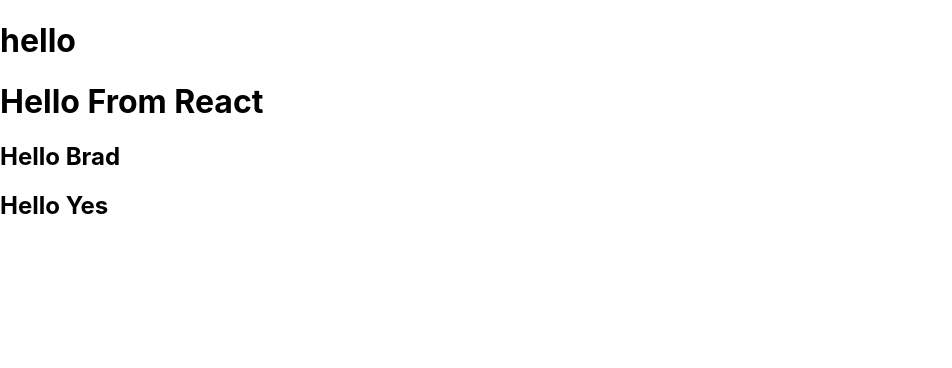
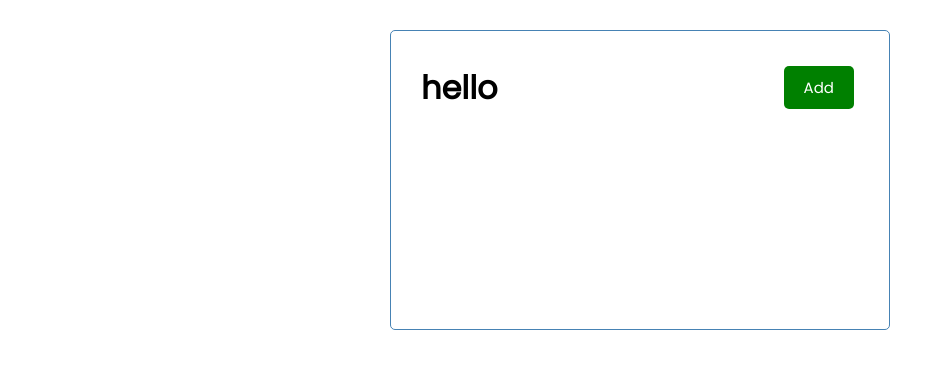
Before and after one commit to MonikaSzucs/react-task-tracker, a React (Create React App) app: page / in a window 1280 px wide. Shown: the top 368 px of the page, without its empty margins (0-952 px from the left). Built offline with nearby package versions, Linux system fonts and the light colour scheme.

Commit message:
Finished creating button and Online Function

```diff
--- a/src/App.js
+++ b/src/App.js
@@ -5,9 +5,9 @@
   return (
     <div className='container'>
       <Header title={"hello"}/>
-      <h1>Hello From React</h1>
+      {/* <h1>Hello From React</h1>
       <h2>Hello {name}</h2>
-      <h2>Hello {x ? "Yes" : "No"}</h2>
+      <h2>Hello {x ? "Yes" : "No"}</h2> */}
     </div>
   );
 }
--- /dev/null
+++ b/src/components/Button.js
@@ -0,0 +1,25 @@
+import PropTypes from 'prop-types'
+
+const Button = ({color, text, onClick}) => {
+    return (
+        <button
+            onClick={onClick}
+            style={{backgroundColor: color}}
+            className='btn'
+        >
+            {text}
+        </button>
+    )
+}
+
+Button.defaultProps = {
+    color:'steelblue'
+}
+
+Button.propTypes = {
+    text: PropTypes.string,
+    color: PropTypes.string,
+    onClick: PropTypes.func,
+}
+
+export default Button
--- a/src/components/Header.js
+++ b/src/components/Header.js
@@ -1,10 +1,17 @@
 // import React from 'react'
 import PropTypes from 'prop-types'
+import Button from './Button'
 
 const Header = ({ title }) => {
+    const onClick = () => {
+        console.log('Click')
+    }
     return (
-        <header>
+        <header className='header'>
             <h1>{title}</h1>
+            <Button color='green' text='Add' onClick={onClick}/>
+            {/* <Button color='blue' text='Hello 2'/>
+            <Button color='red' text='Hello 3'/> */}
         </header>
     )
 }
@@ -31,4 +38,10 @@
     title:PropTypes.string.isRequired,
 }
 
+// CSS in JS
+// const headingStyle = {
+//     color:'red',
+//     backgroundColor:'black'
+// }
+
 export default Header
--- a/src/index.css
+++ b/src/index.css
@@ -1,13 +1,112 @@
-body {
+@import url('https://fonts.googleapis.com/css2?family=Poppins:wght@300;400&display=swap');
+
+* {
+  box-sizing: border-box;
   margin: 0;
-  font-family: -apple-system, BlinkMacSystemFont, 'Segoe UI', 'Roboto', 'Oxygen',
-    'Ubuntu', 'Cantarell', 'Fira Sans', 'Droid Sans', 'Helvetica Neue',
-    sans-serif;
-  -webkit-font-smoothing: antialiased;
-  -moz-osx-font-smoothing: grayscale;
+  padding: 0;
 }
 
-code {
-  font-family: source-code-pro, Menlo, Monaco, Consolas, 'Courier New',
-    monospace;
+body {
+  font-family: 'Poppins', sans-serif;
 }
+
+.container {
+  max-width: 500px;
+  margin: 30px auto;
+  overflow: auto;
+  min-height: 300px;
+  border: 1px solid steelblue;
+  padding: 30px;
+  border-radius: 5px;
+}
+
+.header {
+  display: flex;
+  justify-content: space-between;
+  align-items: center;
+  margin-bottom: 20px;
+}
+
+.btn {
+  display: inline-block;
+  background: #000;
+  color: #fff;
+  border: none;
+  padding: 10px 20px;
+  margin: 5px;
+  border-radius: 5px;
+  cursor: pointer;
+  text-decoration: none;
+  font-size: 15px;
+  font-family: inherit;
+}
+
+.btn:focus {
+  outline: none;
+}
+
+.btn:active {
+  transform: scale(0.98);
+}
+
+.btn-block {
+  display: block;
+  width: 100%;
+}
+
+.task {
+  background: #f4f4f4;
+  margin: 5px;
+  padding: 10px 20px;
+  cursor: pointer;
+}
+
+.task.reminder {
+  border-left: 5px solid green;
+}
+
+.task h3 {
+  display: flex;
+  align-items: center;
+  justify-content: space-between;
+}
+
+.add-form {
+  margin-bottom: 40px;
+}
+
+.form-control {
+  margin: 20px 0;
+}
+
+.form-control label {
+  display: block;
+}
+
+.form-control input {
+  width: 100%;
+  height: 40px;
+  margin: 5px;
+  padding: 3px 7px;
+  font-size: 17px;
+}
+
+.form-control-check {
+  display: flex;
+  align-items: center;
+  justify-content: space-between;
+}
+
+.form-control-check label {
+  flex: 1;
+}
+
+.form-control-check input {
+  flex: 2;
+  height: 20px;
+}
+
+footer {
+  margin-top: 30px;
+  text-align: center;
+}
```
Also changed, not shown: src/components/Task.js (added).
